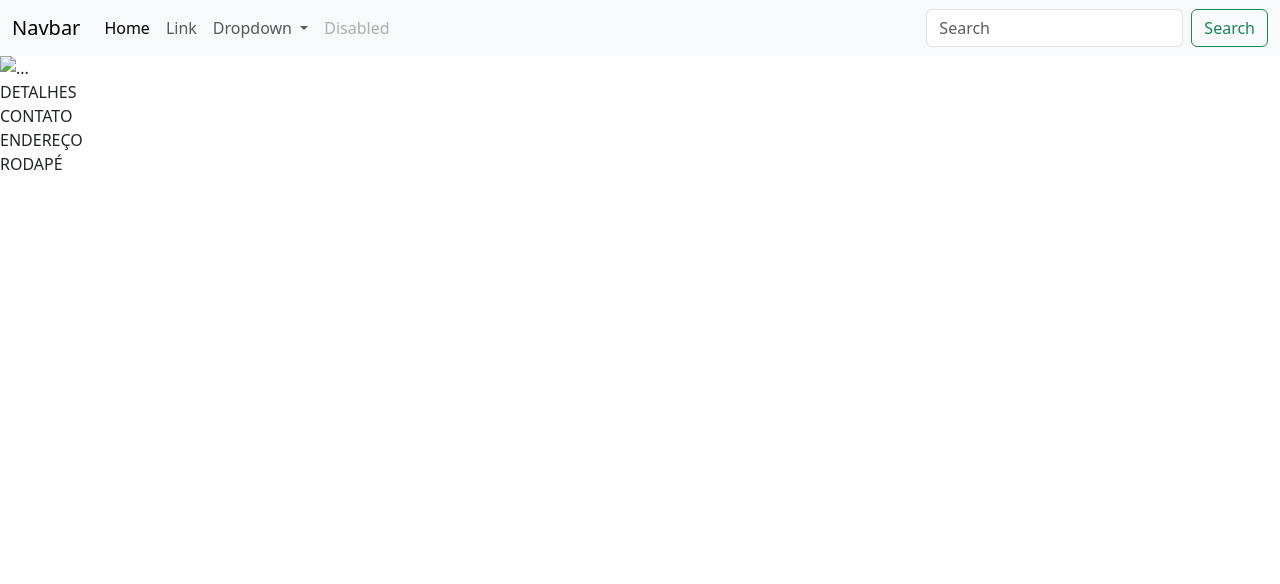
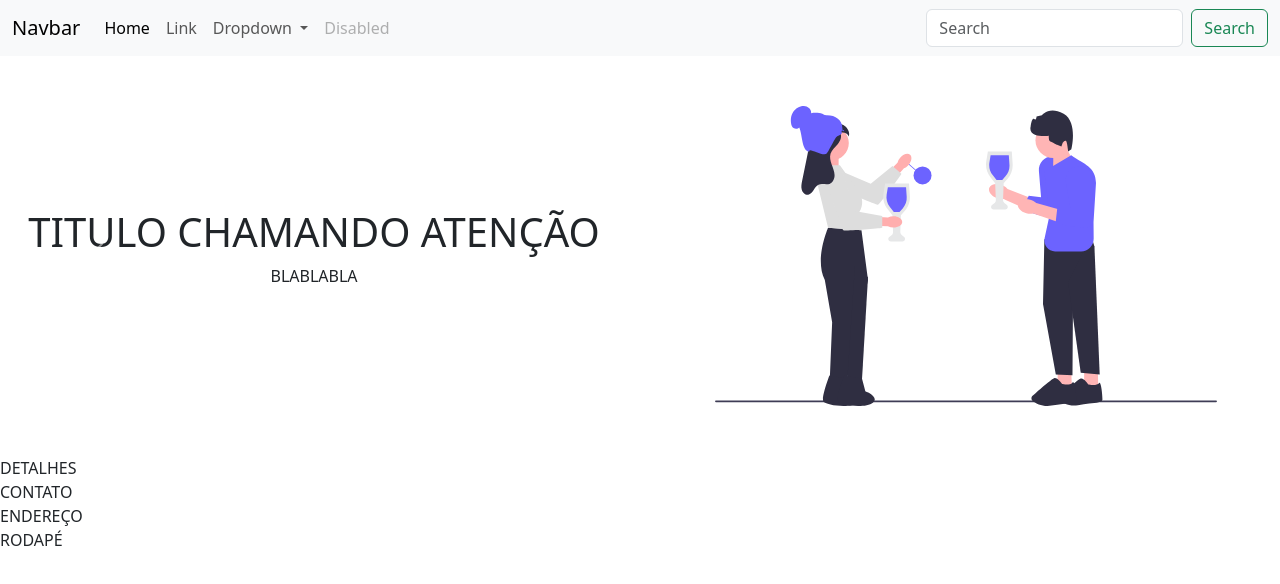
Before and after one commit to Salesfelipe47/landing-page-fs13, a plain HTML site: page index.html in a window 1280 px wide. Both pictures are taken after a click on the link "Home". Drawn offline with nearby package versions, Linux system fonts and the light colour scheme.

Commit message:
criacao dos banners

```diff
--- a/index.html
+++ b/index.html
@@ -65,10 +65,28 @@
             </div>
           </div>
           <div class="carousel-item">
-            <img src="..." class="d-block w-100" alt="...">
+            <div class="row text-center custom-carrossel" >
+                <div class="col">
+                    <h1>TITULO CHAMANDO ATENÇÃO</h1>
+                    <P> BLABLABLA</P>
+                </div>
+                <div class="col">
+                    <img src="images/img02.svg" width="80%" alt="">
+
+                </div>
+            </div>
           </div>
           <div class="carousel-item">
-            <img src="..." class="d-block w-100" alt="...">
+            <div class="row text-center custom-carrossel" >
+                <div class="col">
+                    <h1>TITULO CHAMANDO ATENÇÃO</h1>
+                    <P> BLABLABLA</P>
+                </div>
+                <div class="col">
+                    <img src="images/img03." width="80%" alt="">
+
+                </div>
+            </div>
           </div>
         </div>
         <button class="carousel-control-prev" type="button" data-bs-target="#carouselExampleAutoplaying" data-bs-slide="prev">
```
